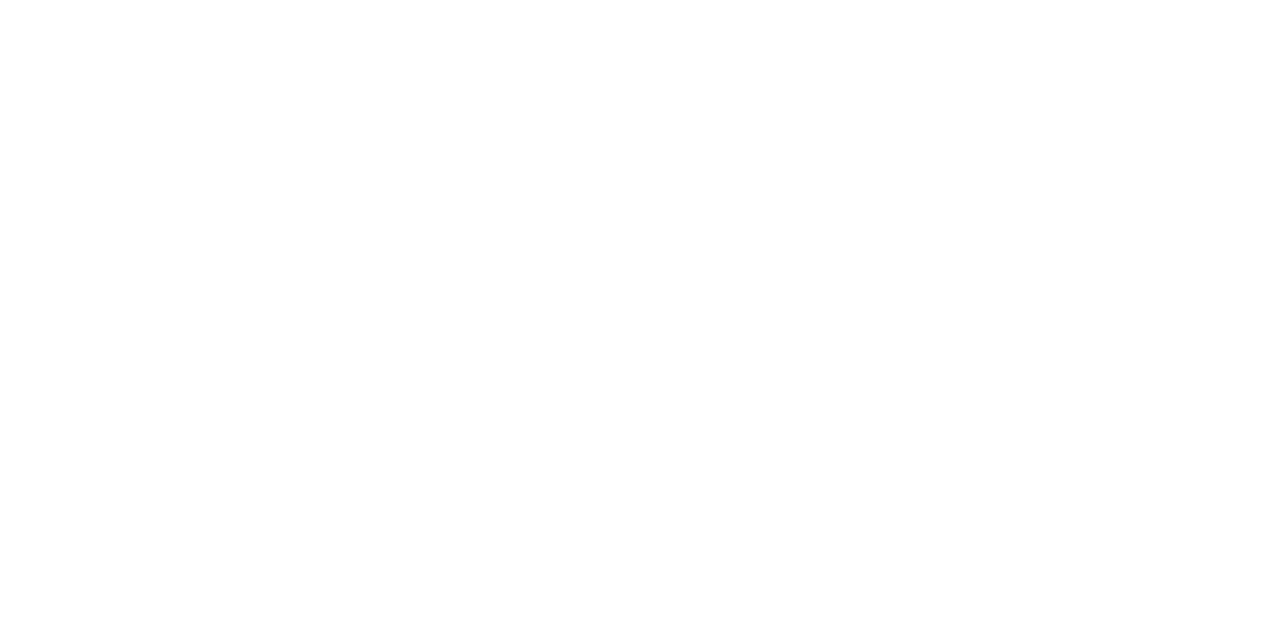
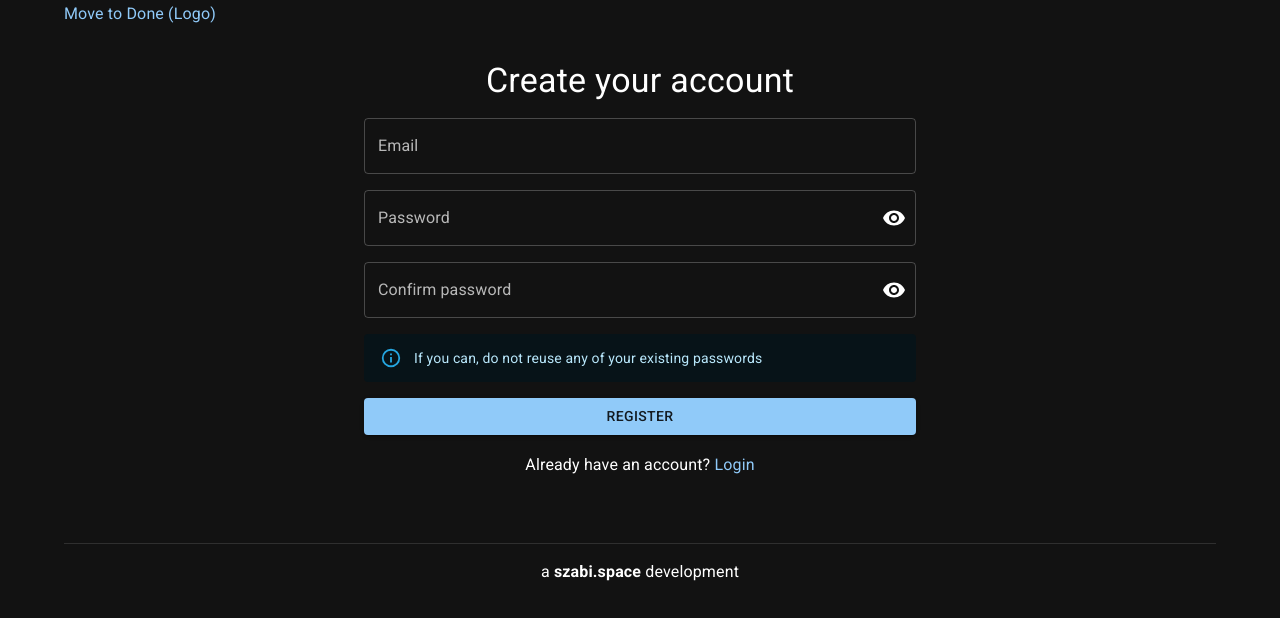
Before and after one commit to szabikr/poc-authentication, a React app in the folder packages/client/: page /auth/register in a window 1280 px wide. Before the commit this address had no page. Shown: the top 618 px of the page. Built offline with nearby package versions, Linux system fonts and the light colour scheme.

Commit message:
Authentication routing and ui containers, boxes

```diff
--- a/packages/client/src/app-router.jsx
+++ b/packages/client/src/app-router.jsx
@@ -2,6 +2,7 @@
 import { BrowserRouter, Routes, Route } from 'react-router-dom'
 import App from './app'
 import Welcome from './components/welcome'
+import Auth from './components/auth'
 import { RegisterForm, RegisterSuccess } from './components/register'
 import { LoginForm, LoginSuccess } from './components/login'
 
@@ -11,10 +12,12 @@
       <Routes>
         <Route path="/" element={<App />}>
           <Route index element={<Welcome />} />
-          <Route path="register" element={<RegisterForm />} />
-          <Route path="register/success" element={<RegisterSuccess />} />
-          <Route path="login" element={<LoginForm />} />
-          <Route path="login/success" element={<LoginSuccess />} />
+          <Route path="auth" element={<Auth />}>
+            <Route path="register" element={<RegisterForm />} />
+            <Route path="register/success" element={<RegisterSuccess />} />
+            <Route path="login" element={<LoginForm />} />
+            <Route path="login/success" element={<LoginSuccess />} />
+          </Route>
         </Route>
       </Routes>
     </BrowserRouter>
--- a/packages/client/src/app.jsx
+++ b/packages/client/src/app.jsx
@@ -1,23 +1,19 @@
 import React from 'react'
 import { Outlet } from 'react-router-dom'
-import { Container, Box, CssBaseline } from '@mui/material'
+import { Container, CssBaseline } from '@mui/material'
 import { ThemeProvider } from '@mui/material/styles'
 import theme from './theme'
-import Header from './components/header'
+import Logo from './components/logo'
 import Footer from './components/footer'
 
 export default function App() {
   return (
     <ThemeProvider theme={theme}>
       <CssBaseline />
-      <Container maxWidth="sm">
-        <Box sx={{ mt: 8 }}>
-          <Header />
-          <Box sx={{ mt: 4, mb: 8 }}>
-            <Outlet />
-          </Box>
-          <Footer />
-        </Box>
+      <Container>
+        <Logo />
+        <Outlet />
+        <Footer />
       </Container>
     </ThemeProvider>
   )
--- /dev/null
+++ b/packages/client/src/components/auth.jsx
@@ -0,0 +1,13 @@
+import React from 'react'
+import { Outlet } from 'react-router-dom'
+import { Container, Box } from '@mui/material'
+
+export default function Auth() {
+  return (
+    <Container maxWidth="sm">
+      <Box sx={{ mt: 4, mb: 8 }}>
+        <Outlet />
+      </Box>
+    </Container>
+  )
+}
--- a/packages/client/src/components/header.jsx
+++ /dev/null
@@ -1,10 +0,0 @@
-import React from 'react'
-import Typography from '@mui/material/Typography'
-
-export default function Header() {
-  return (
-    <Typography align="center" variant="h2">
-      Move to Done
-    </Typography>
-  )
-}
--- a/packages/client/src/components/login/login-form.jsx
+++ b/packages/client/src/components/login/login-form.jsx
@@ -8,7 +8,7 @@
       <h1>Login Form</h1>
       <Typography align="center" variant="subtitle1">
         Don&apos;t have an account?{' '}
-        <Link to="/register" style={{ textDecoration: 'none' }}>
+        <Link to="/auth/register" style={{ textDecoration: 'none' }}>
           <MuiLink underline="hover">Register</MuiLink>
         </Link>
       </Typography>
--- /dev/null
+++ b/packages/client/src/components/logo.jsx
@@ -0,0 +1,13 @@
+import React from 'react'
+import { Link } from 'react-router-dom'
+import { Typography, Link as MuiLink } from '@mui/material'
+
+export default function Logo() {
+  return (
+    <Typography variant="subtitle1">
+      <Link to="/" style={{ textDecoration: 'none' }}>
+        <MuiLink underline="hover">Move to Done (Logo)</MuiLink>
+      </Link>
+    </Typography>
+  )
+}
--- a/packages/client/src/components/register/register-form.jsx
+++ b/packages/client/src/components/register/register-form.jsx
@@ -4,6 +4,7 @@
   Stack,
   TextField,
   Button,
+  Box,
   Typography,
   Alert,
   Snackbar,
@@ -96,9 +97,11 @@
 
   return (
     <Stack spacing={2}>
-      <Typography align="center" variant="subtitle1">
-        Create your account
-      </Typography>
+      <Box sx={{ mb: 4 }}>
+        <Typography align="center" variant="h4">
+          Create your account
+        </Typography>
+      </Box>
       <TextField
         id="email"
         label="Email"
@@ -155,7 +158,7 @@
 
       <Typography align="center" variant="subtitle1">
         Already have an account?{' '}
-        <Link to="/login" style={{ textDecoration: 'none' }}>
+        <Link to="/auth/login" style={{ textDecoration: 'none' }}>
           <MuiLink underline="hover">Login</MuiLink>
         </Link>
       </Typography>
--- a/packages/client/src/components/register/register-success.jsx
+++ b/packages/client/src/components/register/register-success.jsx
@@ -7,8 +7,8 @@
   return (
     <>
       <h1>Registration was successful</h1>
-      <h2>Your Email: {state.email}</h2>
-      <h2>Your Username: {state.username}</h2>
+      <h2>Your Email: {state?.email}</h2>
+      <h2>Your Username: {state?.username}</h2>
     </>
   )
 }
--- a/packages/client/src/components/welcome.jsx
+++ b/packages/client/src/components/welcome.jsx
@@ -4,15 +4,22 @@
 
 export default function Welcome() {
   return (
+    <Box sx={{ mt: 8 }}>
+      <Typography align="center" variant="h2">
+        Move to Done
+      </Typography>
+      <Box sx={{ mt: 4, mb: 8 }}>
         <Stack>
           <Typography variant="subtitle1" align="center">
             Give your day the structure that you want.
           </Typography>
           <Box sx={{ mt: 4 }} textAlign="center">
-        <Link to="/register" style={{ textDecoration: 'none' }}>
+            <Link to="/auth/register" style={{ textDecoration: 'none' }}>
               <Button variant="contained">Create your account</Button>
             </Link>
           </Box>
         </Stack>
+      </Box>
+    </Box>
   )
 }
```
Also changed, not shown: 1 other file (tests, documents, lock files or other folders). Lines whose indentation alone changed are shown as unchanged.
